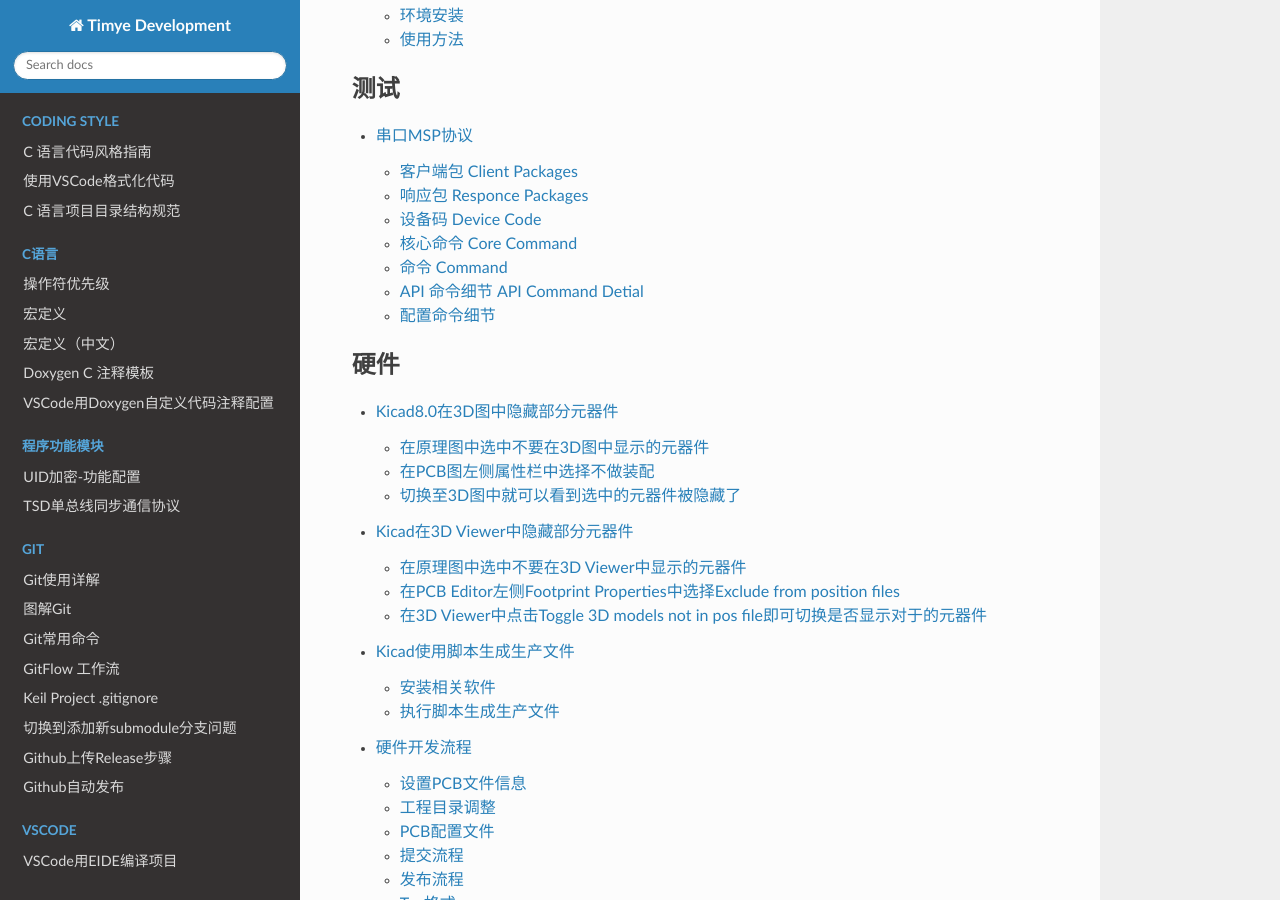
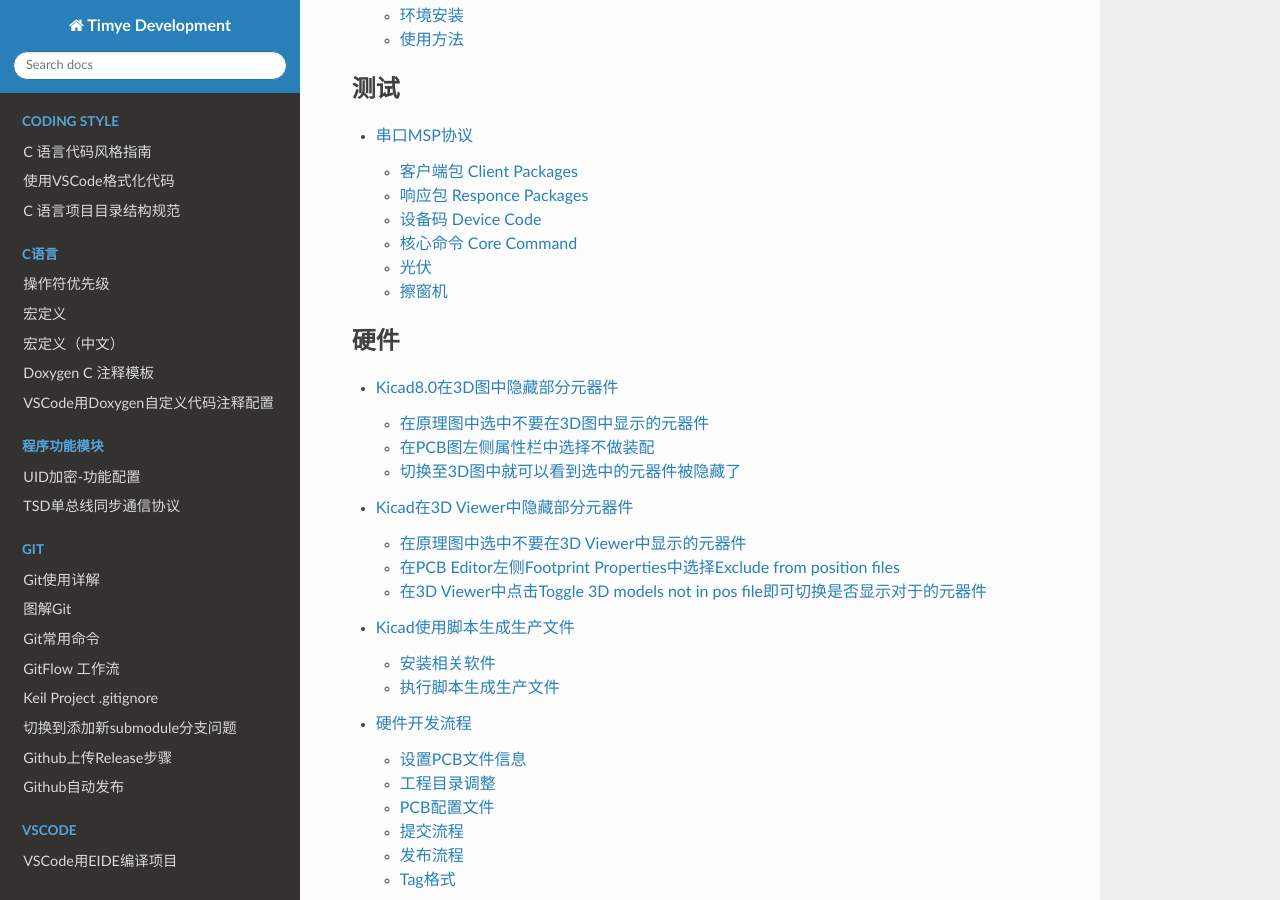
Before and after one commit to tpq7/development, a Sphinx documentation site: the page built from docs/index.rst, in a window 1280 px wide and 900 px high, scrolled down 4364 px. Built offline with Sphinx 7.4.7 and the Read the Docs theme 3.1.0, drawn with Linux system fonts in a browser that asks for light colours; pages that are not in the unit, such as notebooks, are missing from menus; some of the changed lines change nothing that is shown.

Commit message:
修改排列；合并之前的

```diff
--- a/docs/Protocol/串口MSP协议.md
+++ b/docs/Protocol/串口MSP协议.md
@@ -5,8 +5,8 @@
 \<preamble>,\<option>,\<device>,\<command>,\<size>,\<data>,\<crc>
 | 项 | 描述 | 注释 |
 | ----------- | ----------- | ----------- |
-| preamble | 包的序言 | 总是为 0xFF |
-| option | 包的选择 | 见下文 |
+| preamble | 包头 | 总是为 0xFF |
+| option | 选项 | 见下文 |
 | device | 设备码 | 此包适用于设备 |
 | command | 包命令 | 见下文 |
 | size | 数据所占字节数 | |
@@ -26,8 +26,8 @@
 \<preamble>,\<option>,\<command>,\<size>,\<data>,\<crc>
 | 项 | 描述 | 注释 |
 | ----------- | ----------- | ----------- |
-| preamble | 包的序言 | 总是为 0xFF |
-| option | 包的选择 | 当这是一个确认时设置为0xFF，当这是一个异步消息时设置为0xFE |
+| preamble | 包头 | 总是为 0xFF |
+| option | 选项 | 当这是一个确认时设置为0xFF，当这是一个异步消息时设置为0xFE |
 | command | 包命令 | 见下文 |
 | size | 数据所占字节数 | |
 | data | 数据 | 命令附带的可选数据 |
@@ -54,108 +54,89 @@
 | 0x08 | CMD_BINARY_TRANS |
 | 0x09 | CMD_BINARY_TRANS_OVER |
 
-## 命令 Command
+## 光伏
 
-### API命令
+### 光伏命令 Command
 
 | 值 | 名称 | 描述 |
 | ----- | ---- | ---- |
-| 0x61 | CMD_RANGEFINDER | 获取超声波距离 |
-| 0x62 | CMD_SET_HEARTBEAT | 设置心跳值(s)，默认1s发送一次心跳包 |
-| 0x63 | CMD_SET_ROTATE | 设置旋转角度值 |
-| 0x64 | CMD_SET_SPEED | 设置速度值 |
-| 0x65 | CMD_SET_LINE_STATUS | 设置栅线数据 |
-| 0x66 | CMD_RAW_IMU | 获取陀螺仪加速度原始值 |
-| 0x67 | CMD_GET_LINE_STATUS | 获取栅线数据 |
-| 0x68 | CMD_MOTOR_SPEED | 获取速度 |
-| 0x69 | CMD_CROSS_BATT | 获取跨电池片数量 |
-| 0x6C | CMD_ATTITUDE | 获取姿态角 |
-| 0x6D | CMD_SYSTEM | 获取系统任务信息 |
-| 0x6E | CMD_GET_REVEIVER | 获取遥控器通道数据 |
-| 0x6F | CMD_FRAMERATE | 设置视觉处理帧率 |
-| 0x82 | CMD_BATTERY_STATE | 获取电池状态 |
-| 0x84 | CMD_GET_TEMP | 获取电机温度 |
-| 0x85 | CMD_GET_MOVE_STATUS | 获取运动状态 |
-| 0x86 | CMD_SET_CELL_INFO | 设置电池片尺寸信息 |
+| 97 | CMD_RANGEFINDER | 获取超声波距离 |
+| 98 | CMD_SET_HEARTBEAT | 设置心跳值(s)，默认1s发送一次心跳包 |
+| 99 | CMD_SET_ROTATE | 设置旋转角度值 |
+| 100 | CMD_SET_SPEED | 设置速度值 |
+| 101 | CMD_SET_LINE_STATUS | 设置栅线数据 |
+| 102 | CMD_RAW_IMU | 获取陀螺仪加速度原始值 |
+| 103 | CMD_GET_LINE_STATUS | 获取栅线数据 |
+| 104 | CMD_MOTOR_SPEED | 获取速度 |
+| 105 | CMD_CROSS_BATT | 获取跨电池片数量 |
+| 108 | CMD_ATTITUDE | 获取姿态角 |
+| 109 | CMD_SYSTEM | 获取系统任务信息 |
+| 110 | CMD_GET_REVEIVER | 获取遥控器通道数据 |
+| 111 | CMD_FRAMERATE | 设置视觉处理帧率 |
+| 130 | CMD_BATTERY_STATE | 获取电池状态 |
+| 132 | CMD_GET_TEMP | 获取电机温度 |
+| 133 | CMD_GET_MOVE_STATUS | 获取运动状态 |
+| 134 | CMD_SET_CELL_INFO | 设置电池片尺寸信息 |
 
-### 配置命令（上位机）
+### 光伏命令细节 Command Detial
 
-| 值 | 指令名称 | 描述 |
-| ----- | ---- | ---- |
-| 130 | MSP_GET_PWMVALUE | 获取风机占比 |
-| 131 | MSP_GET_USE_FAN_LEVEL_DYNAMIC_COMP | 获取风机最大最小占比 |
-| 132 | MSP_GET_USE_FAN_OUTPUT_PID | 获取风机恒压占比 |
-| 133 | MSP_GET_MOTOR_VALUE | 获取马达占比 |
-| 134 | MSP_GET_BOUNDLESS | 获取无边电流 |
-| 135 | MSP_GET_SPRAY_VALUE | 获取喷水功能 |
-| 136 | MSP_GET_GYRO_THRESHOLD | 获取陀螺仪阈值 |
-| 220 | MSP_SET_PWMVALUE | 设置风机占比 |
-| 221 | MSP_SET_USE_FAN_LEVEL_DYNAMIC_COMP | 设置风机最大最小占比 |
-| 222 | MSP_SET_USE_FAN_OUTPUT_PID | 设置风机恒压占比 |
-| 223 | MSP_SET_MOTOR_VALUE | 设置马达占比 |
-| 224 | MSP_SET_BOUNDLESS | 设置无边电流 |
-| 225 | MSP_SET_SPRAY_VALUE | 设置喷水功能 |
-| 226 | MSP_SET_GYRO_THRESHOLD | 设置陀螺仪阈值 |
+#### CMD_RANGEFINDER 97
 
-## API 命令细节 API Command Detial
-
-### CMD_RANGEFINDER 0x61
-
-#### Require
+**Require：**
 
 | device | command | size |
 | ------ | ------- | ---- |
-| 0x03   | 0x61    | 0x00 |
+| 0x03   | 97    | 0x00 |
 
-#### Response
+**Response：**
 
 | command | size | left front | right front | left back | right back | sample rate |
 | ------- | ---- | -----------| ----------- | ----------| ---------- | ----------  |
-| 0x61    | 0x0A | 16 bit unsigned  | 16 bit unsigned | 16 bit unsigned | 16 bit unsigned | 16 bit unsigned |
+| 97    | 0x0A | 16 bit unsigned  | 16 bit unsigned | 16 bit unsigned | 16 bit unsigned | 16 bit unsigned |
 
-### CMD_SET_HEARTBEAT 0x62
+#### CMD_SET_HEARTBEAT 98
 
-#### Require
+**Require：**
 
 | device | command | size | rotate value |
 | ------ | ------- | ---- | ----------------|
-| 0x03   | 0x62    | 0x02 | 16 bit signed   |
+| 0x03   | 98    | 0x02 | 16 bit signed   |
 
-#### Response
+**Response：**
 
 Simple response
 
-### CMD_SET_ROTATE 0x63
+#### CMD_SET_ROTATE 99
 
-#### Require
+**Require：**
 
 | device | command | size | rotate value |
 | ------ | ------- | ---- | ----------------|
-| 0x03   | 0x63    | 0x02 | 16 bit signed   |
+| 0x03   | 99    | 0x02 | 16 bit signed   |
 
-#### Response
+**Response：**
 
 Simple response
 
-### CMD_SET_SPEED 0x64
+#### CMD_SET_SPEED 100
 
-#### Require
+**Require：**
 
 | device | command | size | speed value |
 | ------ | ------- | ---- | ----------------|
-| 0x03   | 0x64    | 0x02 | 16 bit signed   |
+| 0x03   | 100    | 0x02 | 16 bit signed   |
 
-#### Response
+**Response：**
 
 Simple response
 
-### CMD_SET_LINE_STATUS 0x65
+#### CMD_SET_LINE_STATUS 101
 
-#### Require
+**Require：**
 
 | device | command | size | busbar distance | busbar angle  | gap distance  | gap angle     | state          |
 | ------ | ------- | ---- | ----------------| ------------- | ------------  | ------------- | -------------- |
-| 0x03   | 0x65    | 0x08 | 16 bit signed   | 16 bit signed | 16 bit signed | 16 bit signed | 8 bit unsigned |
+| 0x03   | 101    | 0x08 | 16 bit signed   | 16 bit signed | 16 bit signed | 16 bit signed | 8 bit unsigned |
 
 | state     | value |
 | --------- | ----- |
@@ -164,77 +145,77 @@
 | 水平有数据 | 0x02  |
 | 异常       | 0x03  |
 
-#### Response
+**Response：**
 
 Simple response
 
-### CMD_MOTOR_SPEED 0x68
+#### CMD_MOTOR_SPEED 104
 
-#### Require
+**Require：**
 
 | device | command | size |
 | ------ | ------- | ---- |
-| 0x03   | 0x68    | 0x00 |
+| 0x03   | 104    | 0x00 |
 
-#### Response
+**Response：**
 
 | command | size | left raw speed | right raw speed | average speed | move distance |
 | ------- | ---- | ---------------| --------------- | --------------| ------------- |
-| 0x68    | 0x0C | 32 bit signed  | 32 bit signed   | 16 bit signed | 16 bit signed |
+| 104    | 0x0C | 32 bit signed  | 32 bit signed   | 16 bit signed | 16 bit signed |
 
-### CMD_ATTITUDE 0x6C
+#### CMD_ATTITUDE 108
 
-#### Require
+**Require：**
 
 | device | command | size |
 | ------ | ------- | ---- |
-| 0x03   | 0x6C    | 0x00 |
+| 0x03   | 108    | 0x00 |
 
-#### Response
+**Response：**
 
 | command | size | yaw | pitch | roll | merge yaw |
 | ------- | ---- | ---------------| --------------- | --------------| ------------- |
-| 0x6C    | 0x08 | 16 bit signed  | 16 bit signed   | 16 bit signed | 16 bit signed |
+| 108    | 0x08 | 16 bit signed  | 16 bit signed   | 16 bit signed | 16 bit signed |
 
-### CMD_GET_REVEIVER 0x6E
+#### CMD_GET_REVEIVER 110
 
-#### Require
+**Require：**
 
 | device | command | size |
 | ------ | ------- | ---- |
-| 0x03   | 0x6E    | 0x00 |
+| 0x03   | 110    | 0x00 |
 
-#### Response
+**Response：**
 
 | command | size | thr | yaw | arm | mode | sucker | brush | failsafe |
 | ------- | ---- | --- | --- | ----| ---- | -------| ----- | -------- |
-| 0x6E    | 0x0E | 16 bit unsigned  | 16 bit unsigned   | 16 bit unsigned | 16 bit unsigned | 16 bit unsigned | 16 bit unsigned | 16 bit unsigned |
+| 110    | 0x0E | 16 bit unsigned  | 16 bit unsigned   | 16 bit unsigned | 16 bit unsigned | 16 bit unsigned | 16 bit unsigned | 16 bit unsigned |
 
-### CMD_FRAMERATE 0x6F
+#### CMD_FRAMERATE 111
 
-#### Require
+**Require：**
 
 | device | command | size | rotate value |
 | ------ | ------- | ---- | ----------------|
-| 0x03   | 0x6F    | 0x02 | 16 bit signed   |
+| 0x03   | 111    | 0x02 | 16 bit signed   |
 
-#### Response
+**Response：**
 
 Simple response
 
-### CMD_BATTERY_STATE 0x82
+#### CMD_BATTERY_STATE 130
 
-#### Require
+**Require：**
 
 | device | command | size |
 | ------ | ------- | ---- |
-| 0x03   | 0x82    | 0x00 |
+| 0x03   | 130    | 0x00 |
 
-#### Response
+**Response：**
 
 | command | size | battery voltage | battery state |
 | ------- | ---- | ----------------| -------------- |
-| 0x82    | 0x03 | 16 bit unsigned | 8 bit unsigned |
+| 130    | 0x03 | 16 bit unsigned | 8 bit unsigned |
 
 电池电压为0.01V级
 
@@ -245,43 +226,43 @@
 | BATTERY_CRITICAL | 0x02 |
 | BATTERY_NOT_PRESENT | 0x03 |
 
-### CMD_GET_TEMP 0x84
+#### CMD_GET_TEMP 132
 
-#### Require
+**Require：**
 
 | device | command | size |
 | ------ | ------- | ---- |
-| 0x03   | 0x84    | 0x00 |
+| 0x03   | 132    | 0x00 |
 
-#### Response
+**Response：**
 
 | command | size | temperature |
 | ------- | ---- | ------------|
-| 0x84    | 0x01 | 16 bit signed |
+| 132    | 0x01 | 16 bit signed |
 
 温度以10℃为一级
 
-### CMD_GET_MOVE_STATUS 0x85
+#### CMD_GET_MOVE_STATUS 133
 
-#### Require
+**Require：**
 
 | device | command | size |
 | ------ | ------- | ---- |
-| 0x03   | 0x85    | 0x00 |
+| 0x03   | 133    | 0x00 |
 
-#### Response
+**Response：**
 
 | command | size | move mode | path state |
 | ------- | ---- | ------------| -------- |
-| 0x85    | 0x02 | 8 bit unsigned | 8 bit unsigned |
+| 133    | 0x02 | 8 bit unsigned | 8 bit unsigned |
 
-### CMD_SET_CELL_INFO 0x86
+#### CMD_SET_CELL_INFO 134
 
-#### Require
+**Require：**
 
 | device | command | size | cell width | cell type | run dir  |
 | ------ | ------- | ---- | -----------| --------- | -------- |
-| 0x03   | 0x86    | 0x04 | 16 bit unsigned | 8 bit unsigned | 8 bit unsigned |
+| 0x03   | 134    | 0x04 | 16 bit unsigned | 8 bit unsigned | 8 bit unsigned |
 
 cell width: 电池片短边宽度
 
@@ -289,190 +270,237 @@
 
 run dir: 0 沿着长边运动；1 沿着短边运动
 
-#### Response
+**Response：**
 
 Simple response
 
-## 配置命令细节
+## 擦窗机
 
-### MSP_GET_PWMVALUE 130
+### 擦窗机命令 Command
 
-#### Require
+| 值 | 指令名称 | 描述 |
+| ----- | ---- | ---- |
+| 读取 |
+| 102 | MSP_RAW_IMU | 陀螺仪加速度原始值 |
+| 103 | MSP_DATA_POINT | 测试数据点 |
+| 104 | MSP_GYRO_DETECT | 陀螺仪撞边判断 |
+| 105 | MSP_EDGE_BOTTOM_DETECT | 底边检测 |
+| 106 | MSP_MACHINE_STATE | 机器工作状态，水平or竖直 |
+| 107 | MSP_THRESHOLD | 获取马达电流参数 |
+| 108 | MSP_ATTITUDE | 机器姿态角 |
+| 110 | MSP_ANALOG | AD数据 |
+| 111 | MSP_ADAPTER | 适配器电压 |
+| 114 | MSP_WATER_BOX | 水量检测 |
+| 115 | MSP_WIFI_RSSI | WIFI产测结果 |
+| 116 | MSP_WIFI_TEST | WIFI开始产测 |
+| 117 | MSP_FAST_CURRENT | 直行电流判断 |
+| 118 | MSP_Z_TURN_FAST_CURRENT | Z字水平换行电流 |
+| 119 | MSP_BARO_DIFF | 无边气压检测 |
+| 120 | MSP_SYSTICK | 系统周期 |
+| 121 | MSP_OVO_WATER_DET | 水量检测 |
+| 122 | MSP_LEAK_DET | 无边检测 |
+| 130 | MSP_GET_PWMVALUE | 获取风机占比 |
+| 131 | MSP_GET_USE_FAN_LEVEL_DYNAMIC_COMP | 获取风机最大最小占比 |
+| 132 | MSP_GET_USE_FAN_OUTPUT_PID | 获取风机恒压占比 |
+| 133 | MSP_GET_MOTOR_VALUE | 获取马达占比 |
+| 134 | MSP_GET_BOUNDLESS | 获取无边电流 |
+| 135 | MSP_GET_SPRAY_VALUE | 获取喷水功能 |
+| 136 | MSP_GET_GYRO_THRESHOLD | 获取陀螺仪阈值 |
+| 设置 |
+| 205 | MSP_ACC_CALIBRATION | 加速度校准 |
+| 208 | MSP_PLAY_VOICE | 测试语音 |
+| 209 | MSP_SET_SPRAY | 控制喷水 |
+| 211 | MSP_SET_FAN | 控制风机 |
+| 214 | MSP_SET_MOTOR | 控制马达 |
+| 215 | MSP_SET_TRIGGER | 发送触发信号 |
+| 220 | MSP_SET_PWMVALUE | 设置风机占比 |
+| 221 | MSP_SET_USE_FAN_LEVEL_DYNAMIC_COMP | 设置风机最大最小占比 |
+| 222 | MSP_SET_USE_FAN_OUTPUT_PID | 设置风机恒压占比 |
+| 223 | MSP_SET_MOTOR_VALUE | 设置马达占比 |
+| 224 | MSP_SET_BOUNDLESS | 设置无边电流 |
+| 225 | MSP_SET_SPRAY_VALUE | 设置喷水功能 |
+| 226 | MSP_SET_GYRO_THRESHOLD | 设置陀螺仪阈值 |
+
+### 擦窗机命令细节
+
+#### MSP_GET_PWMVALUE 130
+
+**Require：**
 
 | device | command | size |
 | ------ | ------- | ---- |
 | 0x02   | 130    | 0x00 |
 
-#### Response
+**Response：**
 
 | device | command | size | pwmValue |
 | ------ | ------- | ---- | -----------|
 | 0x02   | 130    | 0x01 | 8 bit unsigned |
 
-### MSP_GET_USE_FAN_LEVEL_DYNAMIC_COMP 131
+#### MSP_GET_USE_FAN_LEVEL_DYNAMIC_COMP 131
 
-#### Require
+**Require：**
 
 | device | command | size |
 | ------ | ------- | ---- |
 | 0x02   | 131    | 0x00 |
 
-#### Response
+**Response：**
 
 | device | command | size | pwmvalueMax | pwmvalueMin|
 | ------ | ------- | ---- | -----------|-----------|
 | 0x02   | 131    | 0x02 | 8 bit unsigned |8 bit unsigned |
 
-### MSP_GET_USE_FAN_OUTPUT_PID 132
+#### MSP_GET_USE_FAN_OUTPUT_PID 132
 
-#### Require
+**Require：**
 
 | device | command | size |
 | ------ | ------- | ---- |
 | 0x02   | 132    | 0x00 |
 
-#### Response
+**Response：**
 
 | device | command | size | fanPwmvalueAtIdle | fanPwmvalueMin|fanPwmvalueMax|defaultTargetFanPwmvalue|maxTargetFanPwmvalue|minTargetFanPwmvalue|
 | ------ | ------- | ---- | -----------|-----------|------- | ---- | -----------|-----------|
 | 0x02   | 132    | 0x09 | 8 bit unsigned |8 bit unsigned |8 bit unsigned |16 bit unsigned |16 bit unsigned |16 bit unsigned |
 
-### MSP_GET_MOTOR_VALUE 133
+#### MSP_GET_MOTOR_VALUE 133
 
-#### Require
+**Require：**
 
 | device | command | size |
 | ------ | ------- | ---- |
 | 0x02   | 133    | 0x00 |
 
-#### Response
+**Response：**
 
 | device | command | size | minPwmValue | upMinPwmValue|
 | ------ | ------- | ---- | -----------|-----------|
 | 0x02   | 133    | 0x02 | 8 bit unsigned |8 bit unsigned |
 
-### MSP_GET_BOUNDLESS 134
+#### MSP_GET_BOUNDLESS 134
 
-#### Require
+**Require：**
 
 | device | command | size |
 | ------ | ------- | ---- |
 | 0x02   | 134    | 0x00 |
 
-#### Response
+**Response：**
 
 | device | command | size | fanThrdAddE | fanUpThrdAdd|hangCnt|
 | ------ | ------- | ---- | -----------|-----------| -----------|
 | 0x02   | 134    | 0x03 | 8 bit unsigned |8 bit unsigned |8 bit unsigned |
 
-### MSP_GET_SPRAY_VALUE 135
+#### MSP_GET_SPRAY_VALUE 135
 
-#### Require
+**Require：**
 
 | device | command | size |
 | ------ | ------- | ---- |
 | 0x02   | 135    | 0x00 |
 
-#### Response
+**Response：**
 
 | device | command | size | waterPump | waterPumpDuration|waterPumpStartAngle|waterPumpMoveCnt|
 | ------ | ------- | ---- | -----------|-----------| -----------|-----------|
 | 0x02   | 135    | 0x05 | 8 bit unsigned |16 bit unsigned |8 bit unsigned |8 bit unsigned |
 
-### MSP_GET_GYRO_THRESHOLD 136
+#### MSP_GET_GYRO_THRESHOLD 136
 
-#### Require
+**Require：**
 
 | device | command | size |
 | ------ | ------- | ---- |
 | 0x02   | 136    | 0x00 |
 
-#### Response
+**Response：**
 
 | device | command | size | gyroDiffThreshold | gyroThreshold|gyroUpDiffThreshold|gyroUpThreshold|
 | ------ | ------- | ---- | -----------|-----------| -----------|-----------|
 | 0x02   | 136    | 0x04 | 8 bit unsigned |8 bit unsigned |8 bit unsigned |8 bit unsigned |
 
-### MSP_SET_PWMVALUE 220
+#### MSP_SET_PWMVALUE 220
 
-#### Require
+**Require：**
 
 | device | command | size | pwmValue |
 | ------ | ------- | ---- | -----------|
 | 0x02   | 220    | 0x01 | 8 bit unsigned |
 
-#### Response
+**Response：**
 
 Simple response
 
-### MSP_SET_USE_FAN_LEVEL_DYNAMIC_COMP 221
+#### MSP_SET_USE_FAN_LEVEL_DYNAMIC_COMP 221
 
-#### Require
+**Require：**
 
 | device | command | size | pwmvalueMax | pwmvalueMin|
 | ------ | ------- | ---- | -----------|-----------|
 | 0x02   | 221    | 0x02 | 8 bit unsigned |8 bit unsigned |
 
-#### Response
+**Response：**
 
 Simple response
 
-### MSP_SET_USE_FAN_OUTPUT_PID 222
+#### MSP_SET_USE_FAN_OUTPUT_PID 222
 
-#### Require
+**Require：**
 
 | device | command | size | fanPwmvalueAtIdle | fanPwmvalueMin|fanPwmvalueMax|defaultTargetFanPwmvalue|maxTargetFanPwmvalue|minTargetFanPwmvalue|
 | ------ | ------- | ---- | -----------|-----------|------- | ---- | -----------|-----------|
 | 0x02   | 222    | 0x09 | 8 bit unsigned |8 bit unsigned |8 bit unsigned |16 bit unsigned |16 bit unsigned |16 bit unsigned |
 
-#### Response
+**Response：**
 
 Simple response
 
-### MSP_SET_MOTOR_VALUE 223
+#### MSP_SET_MOTOR_VALUE 223
 
-#### Require
+**Require：**
 
 | device | command | size | minPwmValue | upMinPwmValue|
 | ------ | ------- | ---- | -----------|-----------|
 | 0x02   | 223    | 0x02 | 8 bit unsigned |8 bit unsigned |
 
-#### Response
+**Response：**
 
 Simple response
 
-### MSP_SET_BOUNDLESS 224
+#### MSP_SET_BOUNDLESS 224
 
-#### Require
+**Require：**
 
 | device | command | size | fanThrdAddE | fanUpThrdAdd|hangCnt|
 | ------ | ------- | ---- | -----------|-----------| -----------|
 | 0x02   | 134    | 0x03 | 8 bit unsigned |8 bit unsigned |8 bit unsigned |
 
-#### Response
+**Response：**
 
 Simple response
 
-### MSP_SET_SPRAY_VALUE 225
+#### MSP_SET_SPRAY_VALUE 225
 
-#### Require
+**Require：**
 
 | device | command | size | waterPump | waterPumpDuration|waterPumpStartAngle|waterPumpMoveCnt|
 | ------ | ------- | ---- | -----------|-----------| -----------|-----------|
 | 0x02   | 225    | 0x05 | 8 bit unsigned |16 bit unsigned |8 bit unsigned |8 bit unsigned |
 
-#### Response
+**Response：**
 
 Simple response
 
-### MSP_SET_GYRO_THRESHOLD 226
+#### MSP_SET_GYRO_THRESHOLD 226
 
-#### Require
+**Require：**
 
 | device | command | size | gyroDiffThreshold | gyroThreshold|gyroUpDiffThreshold|gyroUpThreshold|
 | ------ | ------- | ---- | -----------|-----------| -----------|-----------|
 | 0x02   | 136    | 0x04 | 8 bit unsigned |8 bit unsigned |8 bit unsigned |8 bit unsigned |
 
-#### Response
+**Response：**
 
 Simple response
```
